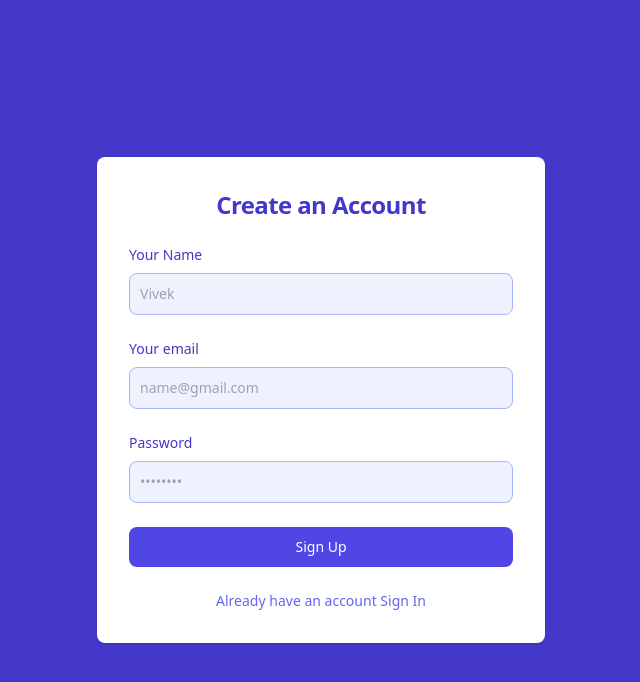
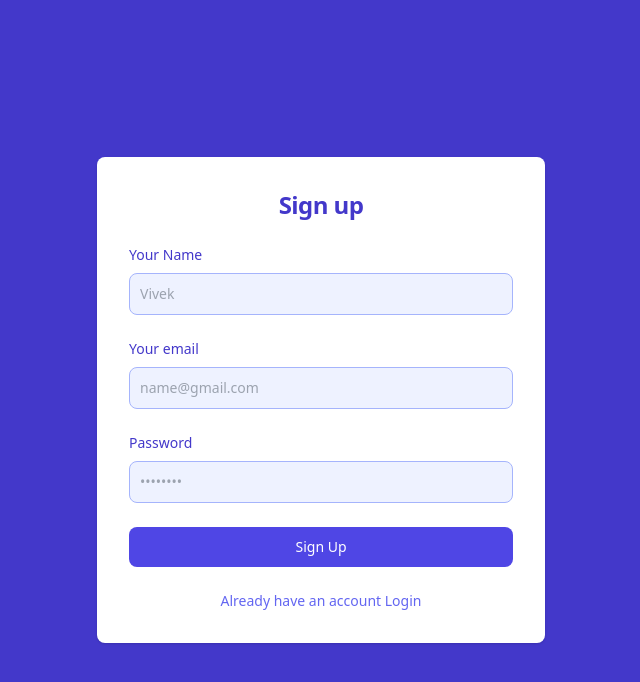
Before and after one commit to Vivek20510/Login-System, a Next.js app: page /register in a window 1280 px wide. Shown: the top 682 px of the page, without its empty margins (319-959 px from the left). Built offline with nearby package versions, Linux system fonts and the light colour scheme.

Commit message:
Update register.jsx

```diff
--- a/pages/register.jsx
+++ b/pages/register.jsx
@@ -28,7 +28,7 @@ export default function Register() {
                     <div className="w-full bg-white rounded-lg shadow dark:border md:mt-0 sm:max-w-md xl:p-0 dark:bg-indigo-800 dark:border-indigo-700">
                         <div className="p-6 space-y-4 md:space-y-6 sm:p-8">
                             <h1 className="text-xl font-bold leading-tight tracking-tight text-indigo-700 md:text-2xl dark:text-white">
-                                Create an Account
+                                Sign up
                             </h1>
                             <form onSubmit={handleSubmit} className=" space-y-4 md:space-y-6" action="#">
                                 <div className='text-left'>
@@ -46,7 +46,7 @@ export default function Register() {
 
                                 <button type="submit" className="w-full text-white bg-indigo-600 hover:bg-primary-700 focus:ring-4 focus:outline-none focus:ring-primary-300 font-medium rounded-lg text-sm px-5 py-2.5 text-center dark:bg-primary-600 dark:hover:bg-primary-700 dark:focus:ring-primary-800">Sign Up</button>
                                 <p className="text-sm font-light text-indigo-500 dark:text-indigo-400">
-                                    Already have an account  <Link href="/" className="font-medium text-primary-600 hover:underline dark:text-primary-500">Sign In</Link>
+                                    Already have an account  <Link href="/" className="font-medium text-primary-600 hover:underline dark:text-primary-500">Login</Link>
                                 </p>
                             </form>
                         </div>
```
